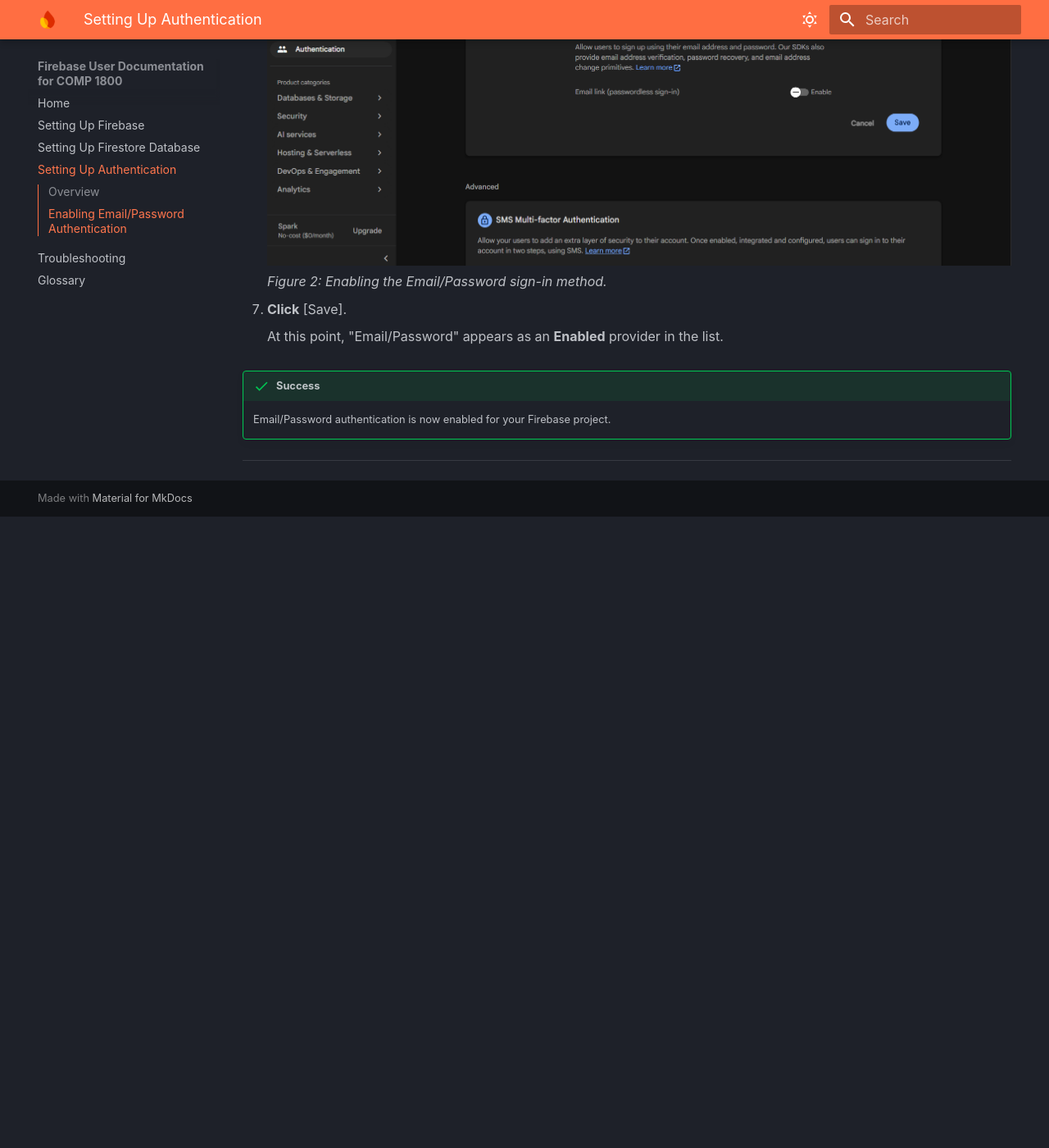
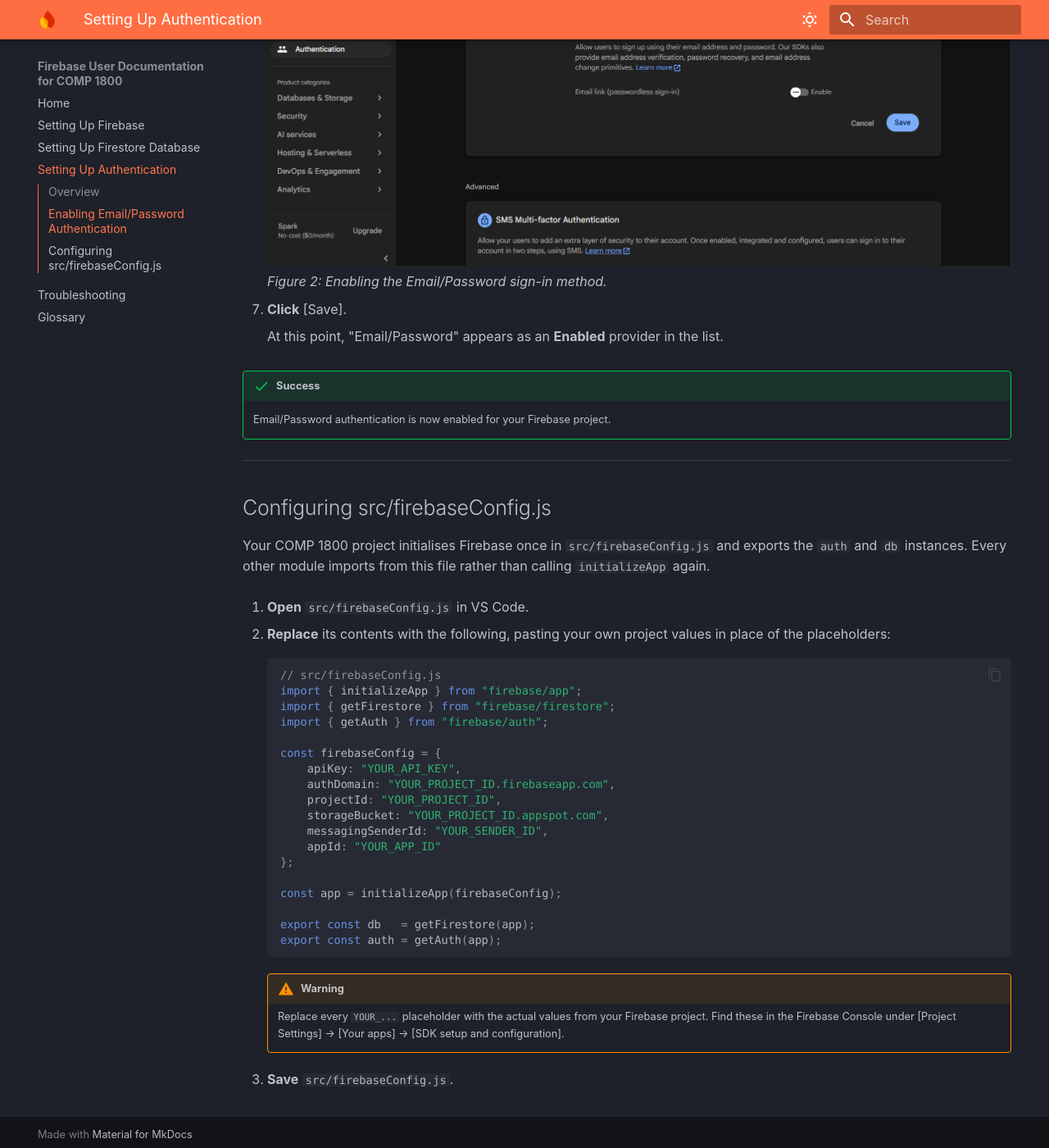
Before and after one commit to jameeel01/MKDOCS, an MkDocs documentation site: the page built from docs/task3_authentication.md, in a window 1280 px wide and 1400 px high, scrolled down 1794 px. Shown: the whole window at 82% size. Built offline with MkDocs 1.6.1 and Material for MkDocs 9.7.7, drawn with Linux system fonts in a browser that asks for light colours; some web fonts are replaced; before the commit the page ends 2424 px from its top, so only the background shows below that.

Commit message:
Add steps for configuring firebase authentication with SDK keys

````diff
--- a/docs/task3_authentication.md
+++ b/docs/task3_authentication.md
@@ -49,3 +49,37 @@
     Email/Password authentication is now enabled for your Firebase project.
 
 ---
+
+## Configuring src/firebaseConfig.js
+
+Your COMP 1800 project initialises Firebase once in `src/firebaseConfig.js` and exports the `auth` and `db` instances. Every other module imports from this file rather than calling `initializeApp` again.
+
+1. **Open** `src/firebaseConfig.js` in VS Code.
+
+2. **Replace** its contents with the following, pasting your own project values in place of the placeholders:
+
+    ```javascript
+    // src/firebaseConfig.js
+    import { initializeApp } from "firebase/app";
+    import { getFirestore } from "firebase/firestore";
+    import { getAuth } from "firebase/auth";
+
+    const firebaseConfig = {
+        apiKey: "YOUR_API_KEY",
+        authDomain: "YOUR_PROJECT_ID.firebaseapp.com",
+        projectId: "YOUR_PROJECT_ID",
+        storageBucket: "YOUR_PROJECT_ID.appspot.com",
+        messagingSenderId: "YOUR_SENDER_ID",
+        appId: "YOUR_APP_ID"
+    };
+
+    const app = initializeApp(firebaseConfig);
+
+    export const db   = getFirestore(app);
+    export const auth = getAuth(app);
+    ```
+
+    !!! warning
+        Replace every `YOUR_...` placeholder with the actual values from your Firebase project. Find these in the Firebase Console under [Project Settings] → [Your apps] → [SDK setup and configuration].
+
+3. **Save** `src/firebaseConfig.js`.
````
